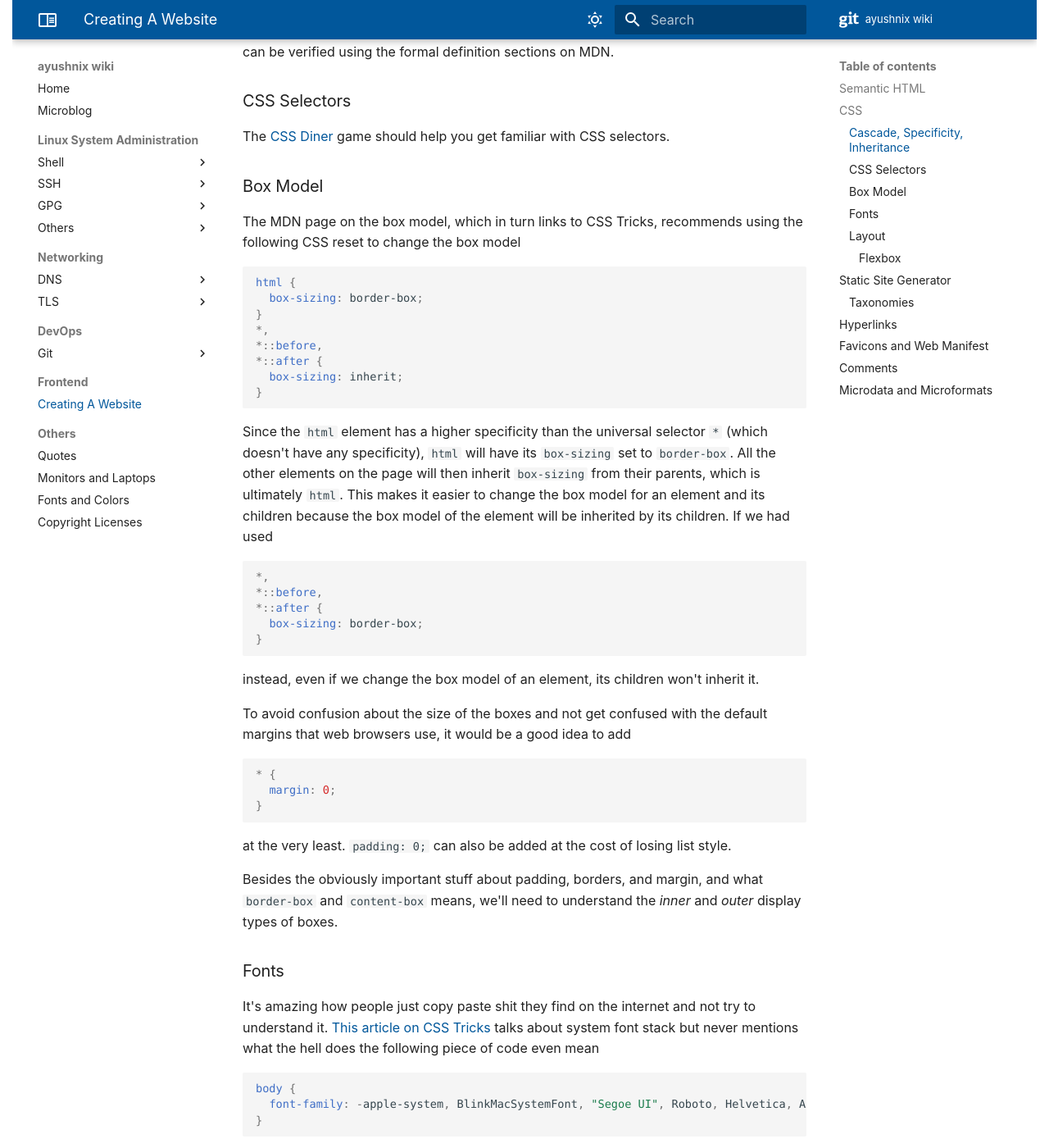
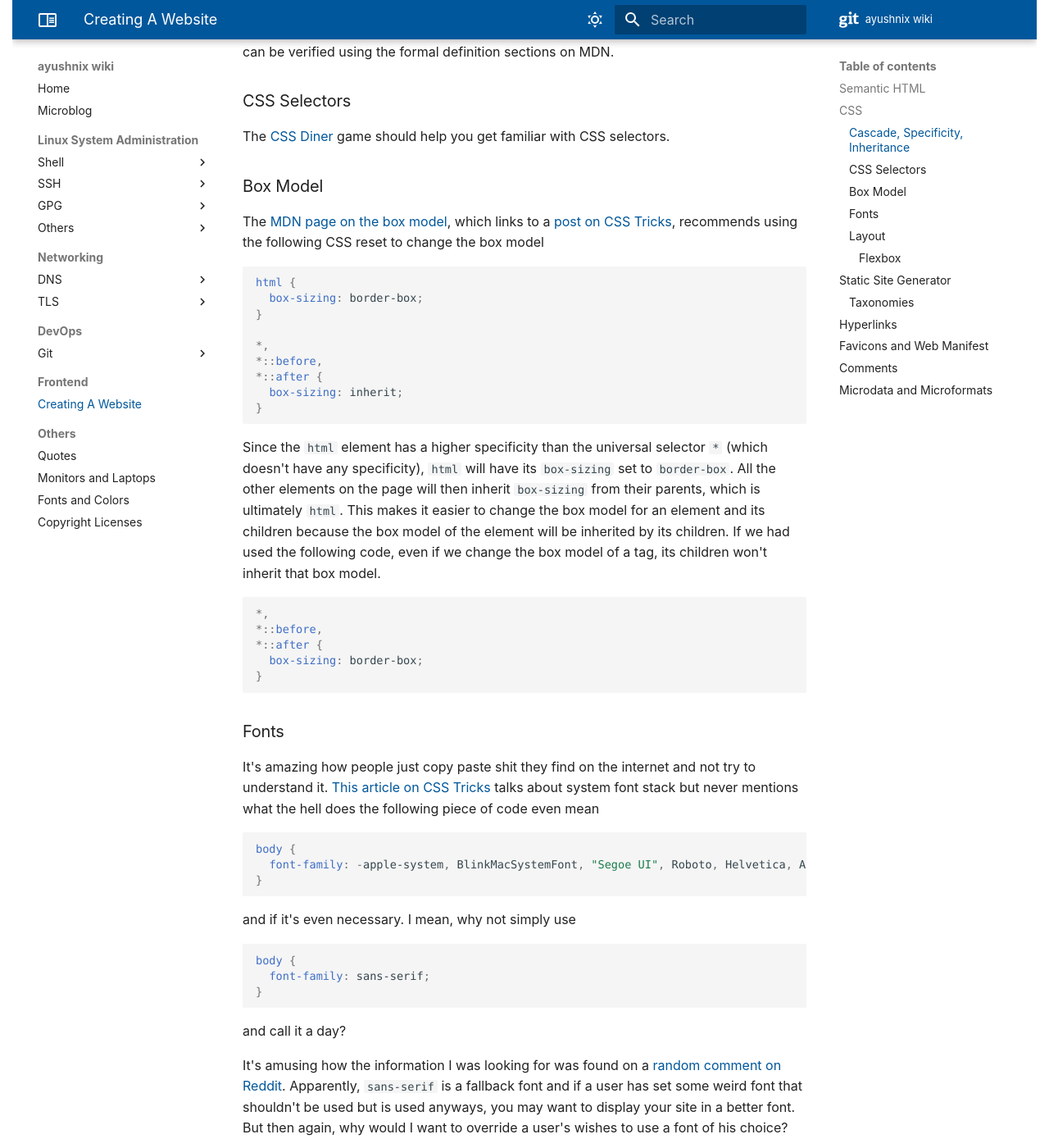
Before and after one commit to ayushnix/wiki, an MkDocs documentation site: the page built from docs/frontend/creating-a-website.md, in a window 1280 px wide and 1400 px high, scrolled down 5263 px. Shown: the whole window at 82% size. Built offline with MkDocs 1.6.1 and Material for MkDocs 9.7.7, drawn with Linux system fonts in a browser that asks for light colours; comment, search, counter and statistics services are not loaded.

Commit message:
update box model section, add links
remove unnecessary mention about margin and padding reset

````diff
--- a/docs/frontend/creating-a-website.md
+++ b/docs/frontend/creating-a-website.md
@@ -237,13 +237,14 @@ The [CSS Diner][20] game should help you get familiar with CSS selectors.
 
 ## Box Model
 
-The MDN page on the box model, which in turn links to CSS Tricks, recommends using the following CSS
-reset to change the box model
+The [MDN page on the box model][76], which links to a [post on CSS Tricks][77], recommends using the
+following CSS reset to change the box model
 
 ``` css
 html {
   box-sizing: border-box;
 }
+
 *,
 *::before,
 *::after {
@@ -255,7 +256,8 @@ Since the `html` element has a higher specificity than the universal selector `*
 have any specificity), `html` will have its `box-sizing` set to `border-box`. All the other elements
 on the page will then inherit `box-sizing` from their parents, which is ultimately `html`. This
 makes it easier to change the box model for an element and its children because the box model of
-the element will be inherited by its children. If we had used
+the element will be inherited by its children. If we had used the following code, even if we change
+the box model of a tag, its children won't inherit that box model.
 
 ``` css
 *,
@@ -264,22 +266,6 @@ the element will be inherited by its children. If we had used
   box-sizing: border-box;
 }
 ```
-
-instead, even if we change the box model of an element, its children won't inherit it.
-
-To avoid confusion about the size of the boxes and not get confused with the default margins that
-web browsers use, it would be a good idea to add
-
-``` css
-* {
-  margin: 0;
-}
-```
-
-at the very least. `padding: 0;` can also be added at the cost of losing list style.
-
-Besides the obviously important stuff about padding, borders, and margin, and what `border-box` and
-`content-box` means, we'll need to understand the *inner* and *outer* display types of boxes.
 
 ## Fonts
 
````
Also changed, not shown: other parts of docs/frontend/creating-a-website.md (+2 -0 lines).
